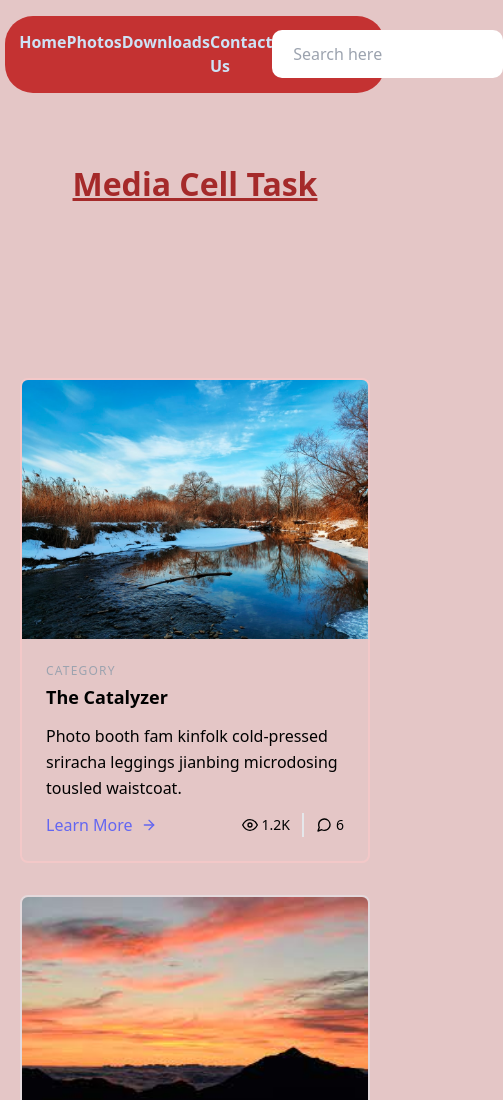
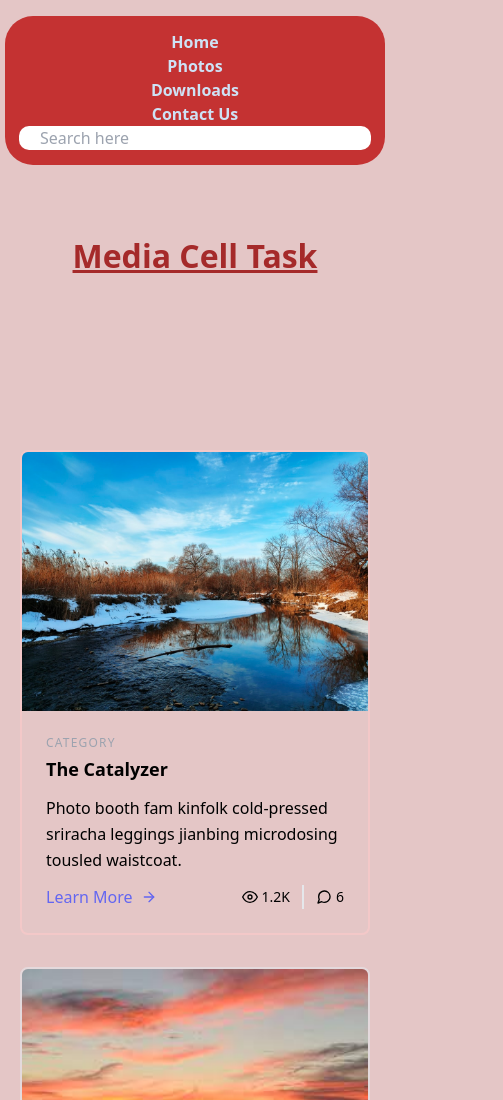
Before and after one commit to karthikvijay5227/media-cell-task, a plain HTML site: page index.html in a window 390 px wide. Shown: the top 1100 px of the page, 503 px wide, since content can reach past the window. Drawn offline with nearby package versions, Linux system fonts and the light colour scheme.

Commit message:
Update style1.css

```diff
--- a/style1.css
+++ b/style1.css
@@ -54,3 +54,11 @@ body {
 .s:hover{
     color:blue;
 }
+
+@media only screen and (max-width: 572px) {
+    .to_nav{
+        flex-wrap: wrap;
+        flex-direction: column;
+        text-align: center;
+    }
+}
```
